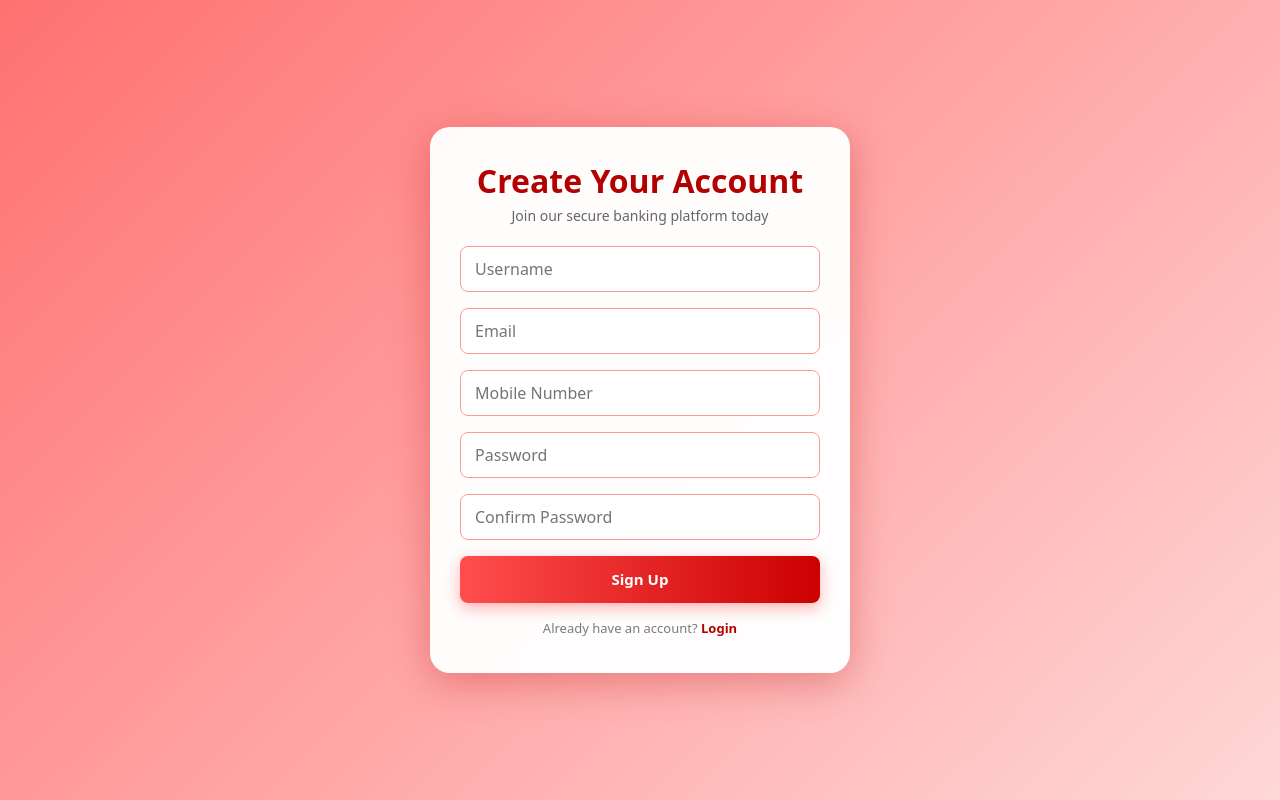
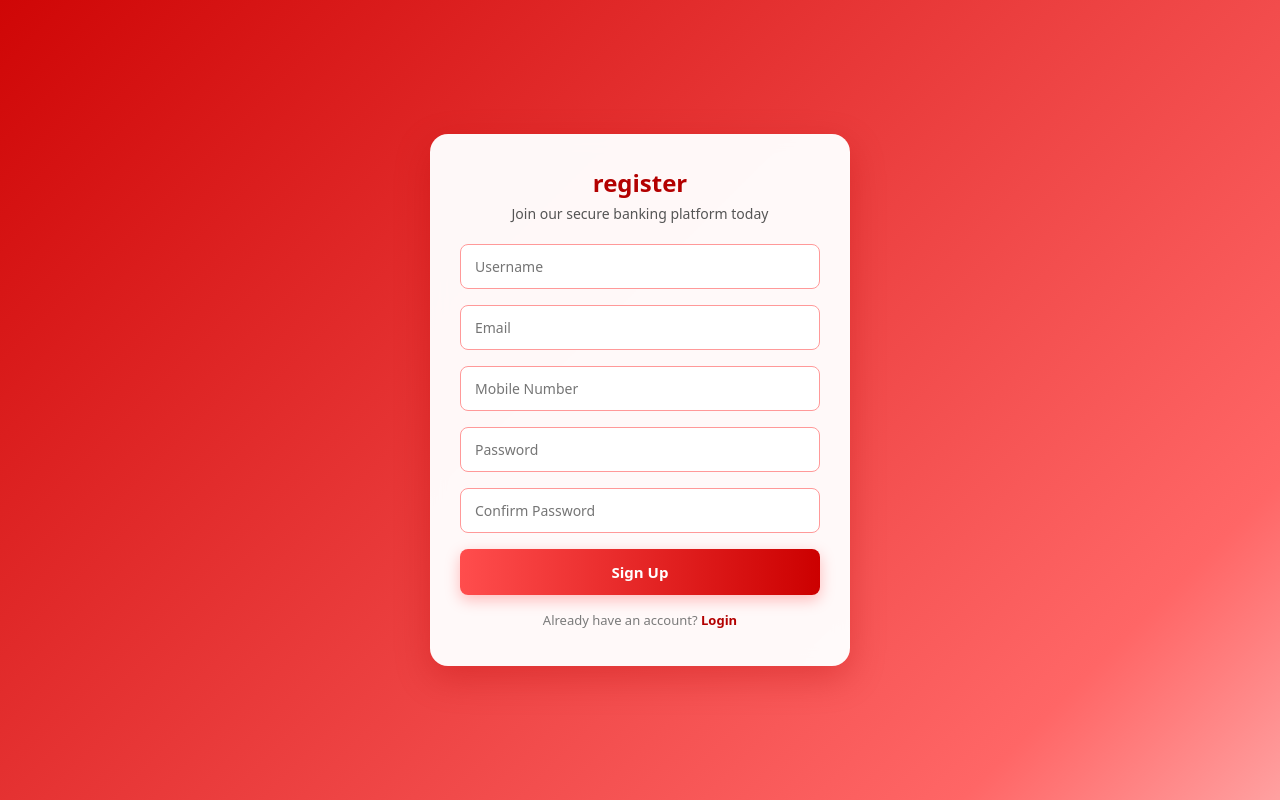
Before and after one commit to SubbyDutta/SubbyFrontend, a React (Create React App) app: page / in a window 1280 px wide. Built offline with nearby package versions, Linux system fonts and the light colour scheme.

Commit message:
Update Signup.jsx

```diff
--- a/src/pages/Signup.jsx
+++ b/src/pages/Signup.jsx
@@ -58,21 +58,22 @@ const Signup = () => {
         justifyContent: "center",
         alignItems: "center",
         minHeight: "100vh",
-        background: "linear-gradient(135deg, #b30000, #ff6666, #ffffff)",
-        backgroundSize: "300% 300%",
-        animation: "bgMove 12s ease infinite",
+        background:
+          "linear-gradient(135deg, #b30000 0%, #cc0000 35%, #ff6666 80%, #ffffff 100%)",
+        backgroundSize: "200% 200%",
+        animation: "bgMove 10s ease infinite",
       }}
     >
       <motion.div
         className="signup-card"
-        initial={{ opacity: 0, y: 50 }}
+        initial={{ opacity: 0, y: 40 }}
         animate={{ opacity: 1, y: 0 }}
         transition={{ duration: 0.6, ease: "easeOut" }}
         style={{
           width: "420px",
           padding: "35px 30px",
-          borderRadius: "20px",
-          boxShadow: "0 10px 40px rgba(179, 0, 0, 0.3)",
+          borderRadius: "18px",
+          boxShadow: "0 12px 35px rgba(179, 0, 0, 0.3)",
           background: "rgba(255, 255, 255, 0.97)",
           backdropFilter: "blur(8px)",
           position: "relative",
@@ -80,7 +81,7 @@ const Signup = () => {
         }}
       >
         {/* Header */}
-        <motion.h2
+        <motion.h4
           initial={{ opacity: 0, y: -20 }}
           animate={{ opacity: 1, y: 0 }}
           transition={{ delay: 0.2 }}
@@ -88,15 +89,15 @@ const Signup = () => {
             textAlign: "center",
             color: "#b30000",
             marginBottom: "5px",
-            fontWeight: "700",
+            fontWeight: 700,
           }}
         >
-           Create Your Account
-        </motion.h2>
+          register
+        </motion.h4>
         <p
           style={{
             textAlign: "center",
-            color: "#666",
+            color: "#555",
             marginBottom: "20px",
             fontSize: "14px",
           }}
@@ -104,102 +105,53 @@ const Signup = () => {
           Join our secure banking platform today
         </p>
 
-        {/* Error Message */}
+        {/* Error */}
         {error && (
           <motion.div
-            className="error-message"
+            initial={{ opacity: 0 }}
+            animate={{ opacity: 1 }}
             style={{
               color: "#cc0000",
               textAlign: "center",
               marginBottom: 12,
               fontWeight: 600,
             }}
-            initial={{ opacity: 0 }}
-            animate={{ opacity: 1 }}
           >
             {error}
           </motion.div>
         )}
 
-        {/* Signup Form */}
+        {/* Form */}
         <form onSubmit={handleSubmit} className="d-flex flex-column gap-3">
+          {[
+            { placeholder: "Username", key: "username" },
+            { placeholder: "Email", key: "email", type: "email" },
+            { placeholder: "Mobile Number", key: "mobile", type: "tel" },
+            { placeholder: "Password", key: "password", type: "password" },
+            {
+              placeholder: "Confirm Password",
+              key: "confirmPassword",
+              type: "password",
+            },
+          ].map((field, index) => (
             <motion.input
-            whileFocus={{ scale: 1.02 }}
+              key={field.key}
+              whileFocus={{ scale: 1.02, borderColor: "#b30000" }}
               transition={{ duration: 0.2 }}
-            className="input"
-            placeholder="Username"
-            value={form.username}
-            onChange={(e) => setForm({ ...form, username: e.target.value })}
+              type={field.type || "text"}
+              placeholder={field.placeholder}
+              value={form[field.key]}
+              onChange={(e) => setForm({ ...form, [field.key]: e.target.value })}
               required
               style={{
                 border: "1.5px solid #ff9999",
-              padding: "10px 14px",
+                padding: "11px 14px",
                 borderRadius: "8px",
                 outline: "none",
+                fontSize: "14px",
               }}
             />
-          <motion.input
-            whileFocus={{ scale: 1.02 }}
-            transition={{ duration: 0.2 }}
-            className="input"
-            type="email"
-            placeholder="Email"
-            value={form.email}
-            onChange={(e) => setForm({ ...form, email: e.target.value })}
-            required
-            style={{
-              border: "1.5px solid #ff9999",
-              padding: "10px 14px",
-              borderRadius: "8px",
-            }}
-          />
-          <motion.input
-            whileFocus={{ scale: 1.02 }}
-            transition={{ duration: 0.2 }}
-            className="input"
-            type="tel"
-            placeholder="Mobile Number"
-            value={form.mobile}
-            onChange={(e) => setForm({ ...form, mobile: e.target.value })}
-            required
-            style={{
-              border: "1.5px solid #ff9999",
-              padding: "10px 14px",
-              borderRadius: "8px",
-            }}
-          />
-          <motion.input
-            whileFocus={{ scale: 1.02 }}
-            transition={{ duration: 0.2 }}
-            className="input"
-            type="password"
-            placeholder="Password"
-            value={form.password}
-            onChange={(e) => setForm({ ...form, password: e.target.value })}
-            required
-            style={{
-              border: "1.5px solid #ff9999",
-              padding: "10px 14px",
-              borderRadius: "8px",
-            }}
-          />
-          <motion.input
-            whileFocus={{ scale: 1.02 }}
-            transition={{ duration: 0.2 }}
-            className="input"
-            type="password"
-            placeholder="Confirm Password"
-            value={form.confirmPassword}
-            onChange={(e) =>
-              setForm({ ...form, confirmPassword: e.target.value })
-            }
-            required
-            style={{
-              border: "1.5px solid #ff9999",
-              padding: "10px 14px",
-              borderRadius: "8px",
-            }}
-          />
+          ))}
 
           <motion.button
             type="submit"
@@ -212,16 +164,17 @@ const Signup = () => {
               border: "none",
               padding: "12px 0",
               borderRadius: "8px",
-              fontWeight: "600",
+              fontWeight: 600,
               fontSize: "15px",
-              boxShadow: "0 5px 15px rgba(255, 0, 0, 0.3)",
+              boxShadow: "0 5px 15px rgba(255, 0, 0, 0.25)",
+              cursor: "pointer",
             }}
           >
             Sign Up
           </motion.button>
         </form>
 
-        {/* Login Link */}
+        {/* Login link */}
         <div className="text-center mt-3 small-muted">
           Already have an account?{" "}
           <a
@@ -236,7 +189,7 @@ const Signup = () => {
           </a>
         </div>
 
-        {/* Success Popup */}
+        {/* ✅ Success Popup */}
         <AnimatePresence>
           {successMsg && (
             <motion.div
@@ -269,38 +222,66 @@ const Signup = () => {
                   background: "#fff",
                   borderRadius: "18px",
                   border: "2px solid #ffb3b3",
-                  boxShadow: "0 10px 30px rgba(255, 0, 0, 0.3)",
+                  boxShadow: "0 10px 35px rgba(255, 0, 0, 0.3)",
                   padding: "30px 50px",
+                  display: "flex",
+                  flexDirection: "column",
+                  alignItems: "center",
+                  justifyContent: "center",
                   textAlign: "center",
                   color: "#b30000",
                 }}
               >
                 <motion.div
                   initial={{ scale: 0 }}
-                  animate={{ scale: 1.2 }}
-                  transition={{ type: "spring", stiffness: 120, damping: 8 }}
+                  animate={{ scale: [0, 1.3, 1] }}
+                  transition={{
+                    duration: 0.6,
+                    type: "spring",
+                    stiffness: 120,
+                    damping: 8,
+                  }}
                   style={{
-                    width: "65px",
-                    height: "65px",
+                    width: "70px",
+                    height: "70px",
                     borderRadius: "50%",
                     background: "#ffcccc",
                     display: "flex",
                     justifyContent: "center",
                     alignItems: "center",
                     boxShadow: "0 0 25px rgba(255,0,0,0.3)",
-                    margin: "0 auto 10px auto",
+                    marginBottom: "10px",
                   }}
                 >
-                  <span style={{ fontSize: "30px" }}>✅</span>
+                  <motion.span
+                    initial={{ opacity: 0 }}
+                    animate={{ opacity: 1 }}
+                    transition={{ delay: 0.2 }}
+                    style={{ fontSize: "34px" }}
+                  >
+                    ✅
+                  </motion.span>
                 </motion.div>
-                <p style={{ fontWeight: 600, fontSize: "16px" }}>{successMsg}</p>
+                <motion.p
+                  initial={{ opacity: 0, y: 10 }}
+                  animate={{ opacity: 1, y: 0 }}
+                  transition={{ delay: 0.3 }}
+                  style={{
+                    fontWeight: 600,
+                    fontSize: "16px",
+                    color: "#a60000",
+                    marginTop: "5px",
+                  }}
+                >
+                  {successMsg}
+                </motion.p>
               </motion.div>
             </motion.div>
           )}
         </AnimatePresence>
       </motion.div>
 
-      {/* 🔥 Background Animation Keyframes */}
+      {/* Background animation */}
       <style>
         {`
           @keyframes bgMove {
```
Lines whose indentation alone changed are shown as unchanged.
